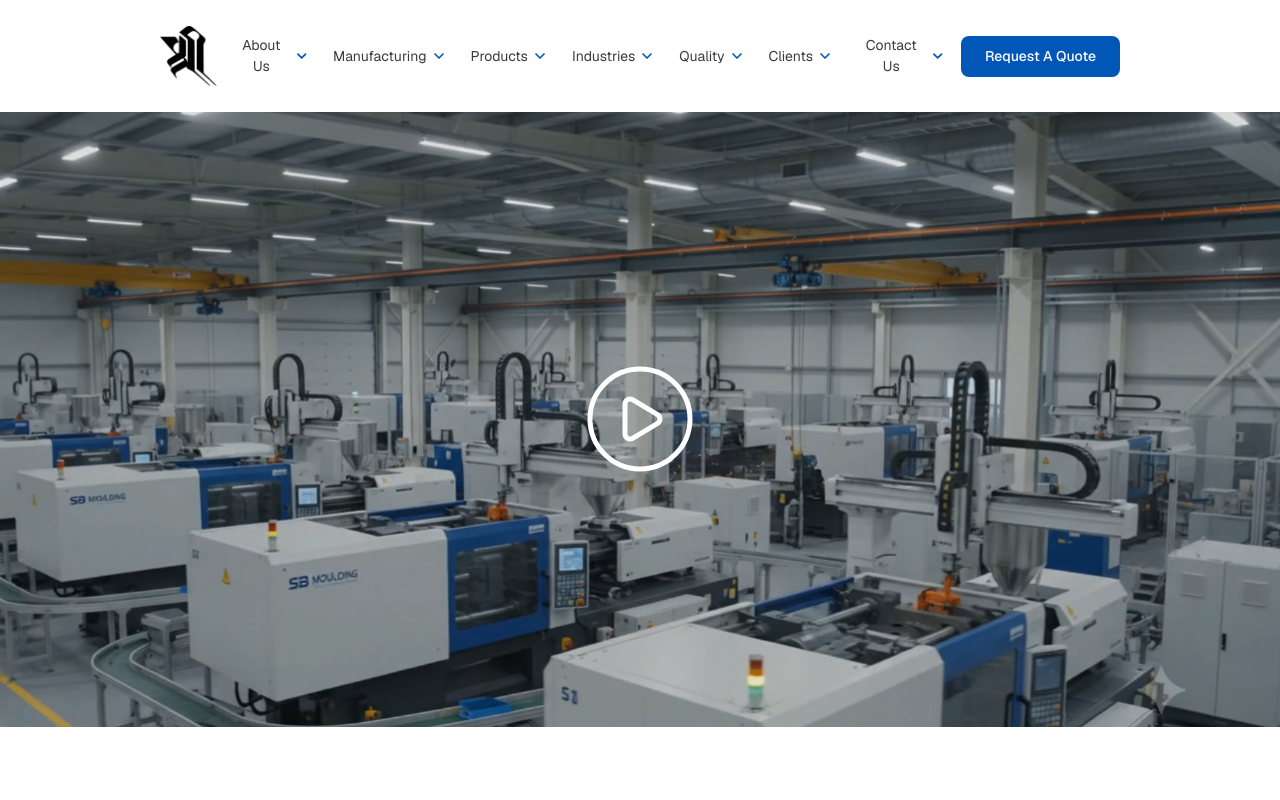
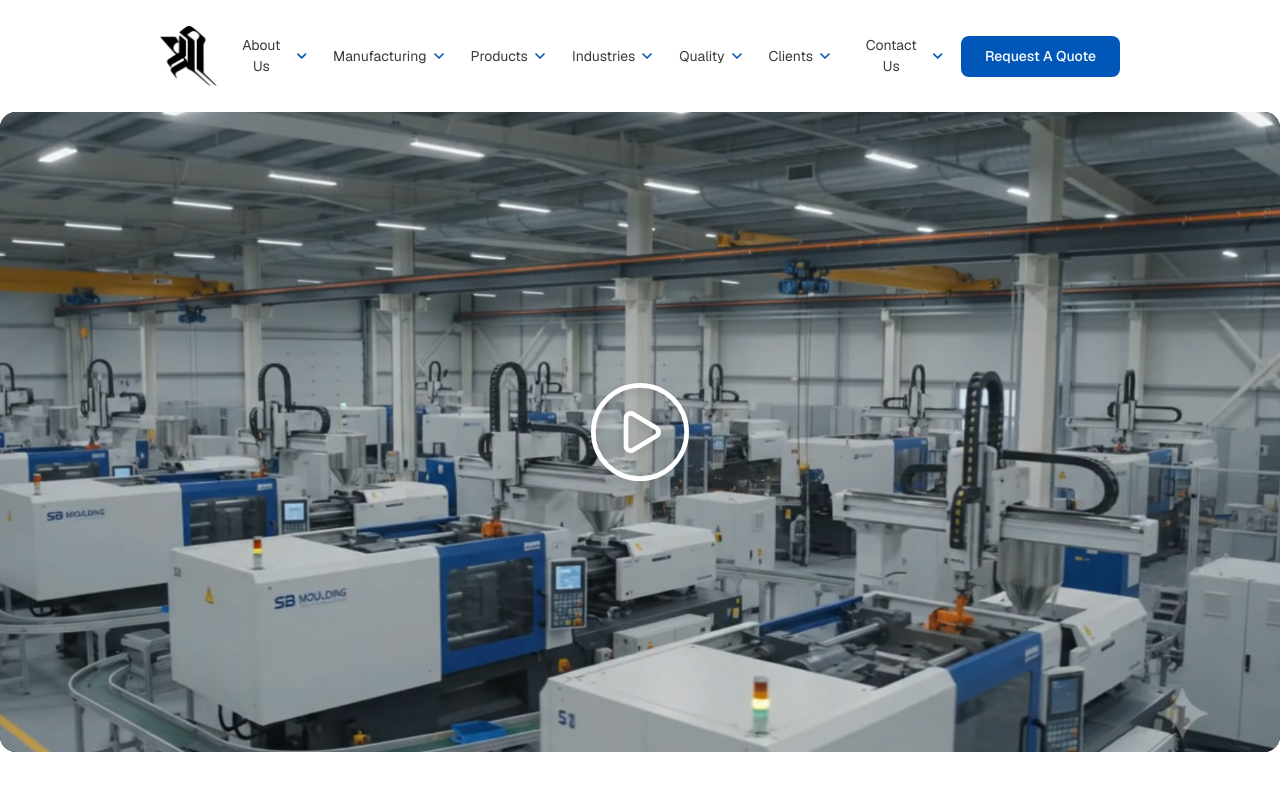
Before and after one commit to Chandail-Kajal/sbb-modulings, a Next.js app: page / in a window 1280 px wide. Shown: the top 800 px of the page. Built offline with nearby package versions, Linux system fonts and the light colour scheme; a web font is replaced by a local one.

Commit message:
banner video added

```diff
--- a/src/components/Hero.tsx
+++ b/src/components/Hero.tsx
@@ -1,11 +1,67 @@
-import { CirclePlay } from "lucide-react"
-import Image from "next/image"
+"use client";
 
-export const Hero=()=>{
-    return <div className="h-full w-full overflow-hidden relative">
-        <div className="inset-0 absolute bg-black/10 flex flex-row justify-center items-center">
-            <CirclePlay className="text-white sm:size-30 stroke-1" />
+import { CirclePlay } from "lucide-react";
+import Image from "next/image";
+import { useRef, useState } from "react";
+
+export const Hero = () => {
+  const [isPlaying, setIsPlaying] = useState(false);
+  const videoRef = useRef<HTMLVideoElement | null>(null);
+
+  const handlePlay = () => {
+    setIsPlaying(true);
+    if (videoRef.current) {
+      videoRef.current.currentTime = 0;
+      videoRef.current.play();
+    }
+  };
+
+  const handleVideoEnded = () => {
+    setIsPlaying(false);
+    if (videoRef.current) {
+      videoRef.current.currentTime = 0;
+    }
+  };
+
+  return (
+    <div className="relative h-full min-h-[300px] sm:min-h-[450px] lg:min-h-[600px] w-full overflow-hidden rounded-2xl bg-black">
+      {/* Video Element */}
+      <video
+        ref={videoRef}
+        src="/hero-video.mp4"
+        controls={isPlaying}
+        playsInline
+        onEnded={handleVideoEnded}
+        className={`h-full w-full object-cover transition-opacity duration-300 ${
+          isPlaying ? "opacity-100" : "pointer-events-none opacity-0"
+        }`}
+      />
+
+      {/* Thumbnail and Play Button Overlay */}
+      {!isPlaying && (
+        <div
+          onClick={handlePlay}
+          className="group absolute inset-0 z-10 flex cursor-pointer items-center justify-center"
+        >
+          {/* Dark Overlay */}
+          <div className="absolute inset-0 bg-black/20 transition-colors duration-300 group-hover:bg-black/30" />
+
+          {/* Play Icon */}
+          <div className="relative z-20 flex items-center justify-center transition-transform duration-300 group-hover:scale-110 active:scale-95">
+            <CirclePlay className="size-16 sm:size-24 lg:size-28 stroke-1 text-white drop-shadow-lg" />
+          </div>
+
+          {/* Image Poster */}
+          <Image
+            className="h-full w-full object-cover select-none"
+            src="/hero_thumbnail.png"
+            alt="hero"
+            fill
+            priority
+            sizes="100vw"
+          />
         </div>
-        <Image className="h-full w-full object-cover" src={"/hero_thumbnail.png"} alt="hero" height={1080} width={1280} />
+      )}
     </div>
-}
+  );
+};
--- /dev/null
+++ b/src/components/solidelocation.tsx
@@ -0,0 +1,67 @@
+export const SolidLocationBuildingIcon = ({
+  size = 20,
+  className = "",
+}: {
+  size?: number;
+  className?: string;
+}) => (
+  <svg
+    width={size}
+    height={size}
+    viewBox="0 0 24 24"
+    fill="currentColor"
+    xmlns="http://www.w3.org/2000/svg"
+    className={className}
+  >
+    {/* Solid Pin with Hollow Circle */}
+    <path
+      fillRule="evenodd"
+      clipRule="evenodd"
+      d="M10.5 2C6.36 2 3 5.36 3 9.5c0 4.8 6.4 10.74 6.95 11.23a.8.8 0 001.1 0c.55-.49 6.95-6.43 6.95-11.23C18 5.36 14.64 2 10.5 2zm0 4.5a3 3 0 100 6 3 3 0 000-6z"
+    />
+    {/* Solid Building/House Badge with Cutouts */}
+    <path
+      fillRule="evenodd"
+      clipRule="evenodd"
+      d="M19 11.5l-5 4v6.5a1 1 0 001 1h8a1 1 0 001-1v-6.5l-5-4zm-1.8 4.7h1.6v1.4h-1.6v-1.4zm0 2.6h1.6v1.4h-1.6v-1.4zm-2.2-2.6h1.4v1.4H15v-1.4zm0 2.6h1.4v1.4H15v-1.4z"
+    />
+  </svg>
+);
+
+export const SolidPhoneIcon = ({
+  size = 18,
+  className = "",
+}: {
+  size?: number;
+  className?: string;
+}) => (
+  <svg
+    width={size}
+    height={size}
+    viewBox="0 0 24 24"
+    fill="currentColor"
+    xmlns="http://www.w3.org/2000/svg"
+    className={className}
+  >
+    <path d="M20.01 15.38c-1.23 0-2.42-.2-3.53-.56a.977.977 0 00-1.01.24l-2.2 2.2a15.05 15.05 0 01-6.59-6.59l2.2-2.21a.96.96 0 00.25-1.01A11.36 11.36 0 018.57 3.9c0-.5-.4-.9-.9-.9H4.16c-.5 0-.9.4-.9.9 0 9.27 7.54 16.81 16.81 16.81.5 0 .9-.4.9-.9v-3.51c0-.5-.4-.9-.9-.9z" />
+  </svg>
+);
+
+export const SolidMailIcon = ({
+  size = 18,
+  className = "",
+}: {
+  size?: number;
+  className?: string;
+}) => (
+  <svg
+    width={size}
+    height={size}
+    viewBox="0 0 24 24"
+    fill="currentColor"
+    xmlns="http://www.w3.org/2000/svg"
+    className={className}
+  >
+    <path d="M20 4H4c-1.1 0-2 .9-2 2v12c0 1.1.9 2 2 2h16c1.1 0 2-.9 2-2V6c0-1.1-.9-2-2-2zm0 4l-8 5-8-5V6l8 5 8-5v2z" />
+  </svg>
+);
```
Also changed, not shown: 1 other file (tests, documents, lock files or other folders).
